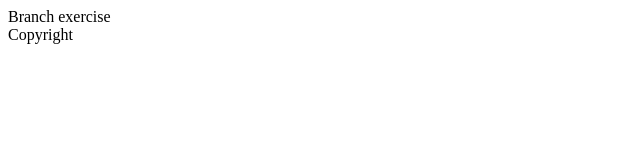
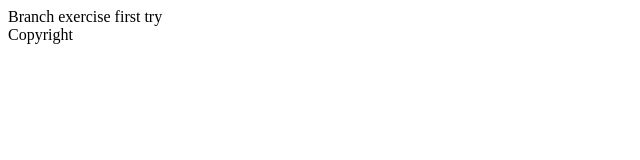
Before and after one commit to jemapau/exercise-one, a plain HTML site: page index.html in a window 1280 px wide. Shown: the full height of the page, 0-640 px from the left. Drawn offline with Linux system fonts and the light colour scheme.

Commit message:
Branch files

```diff
--- a/index.html
+++ b/index.html
@@ -5,7 +5,7 @@
 	<title>First file</title>
 </head>
 <body>
-	Branch exercise
+	Branch exercise first try
 </body>
 <footer>
 	Copyright
```
